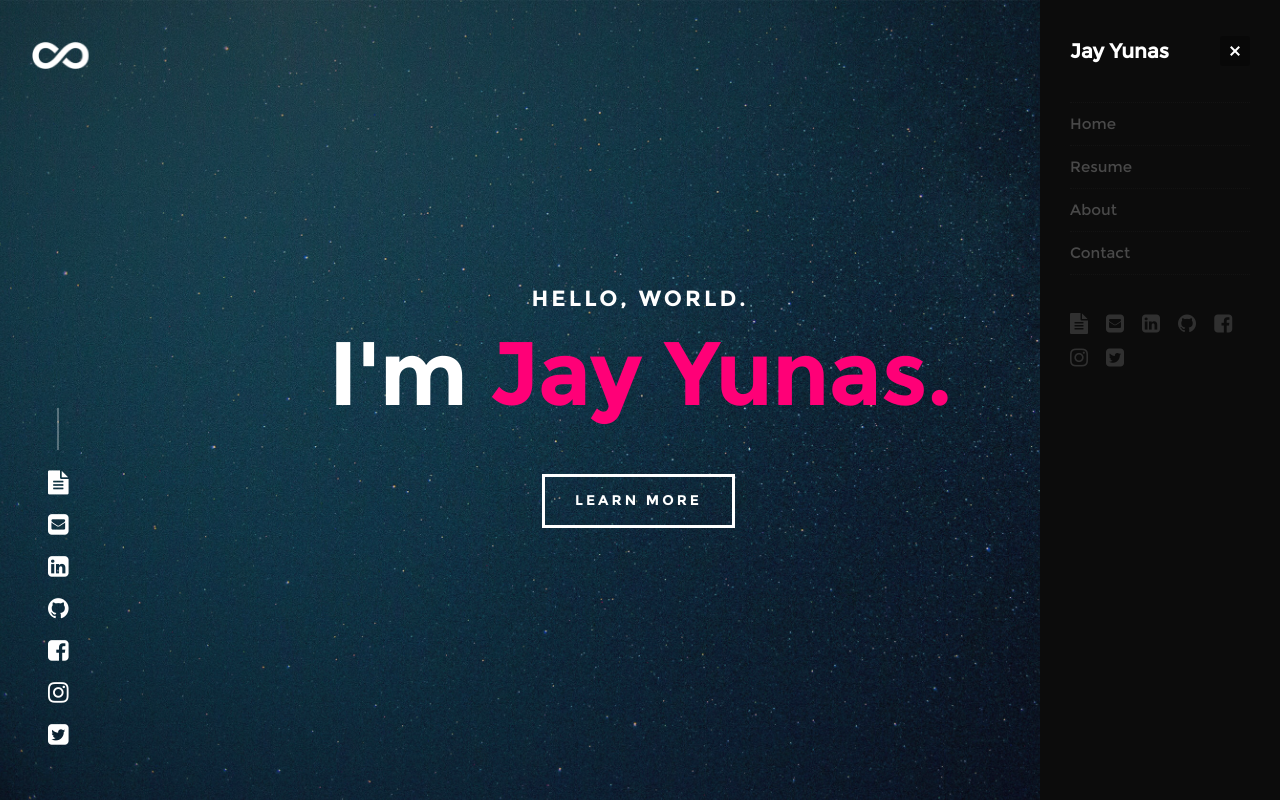
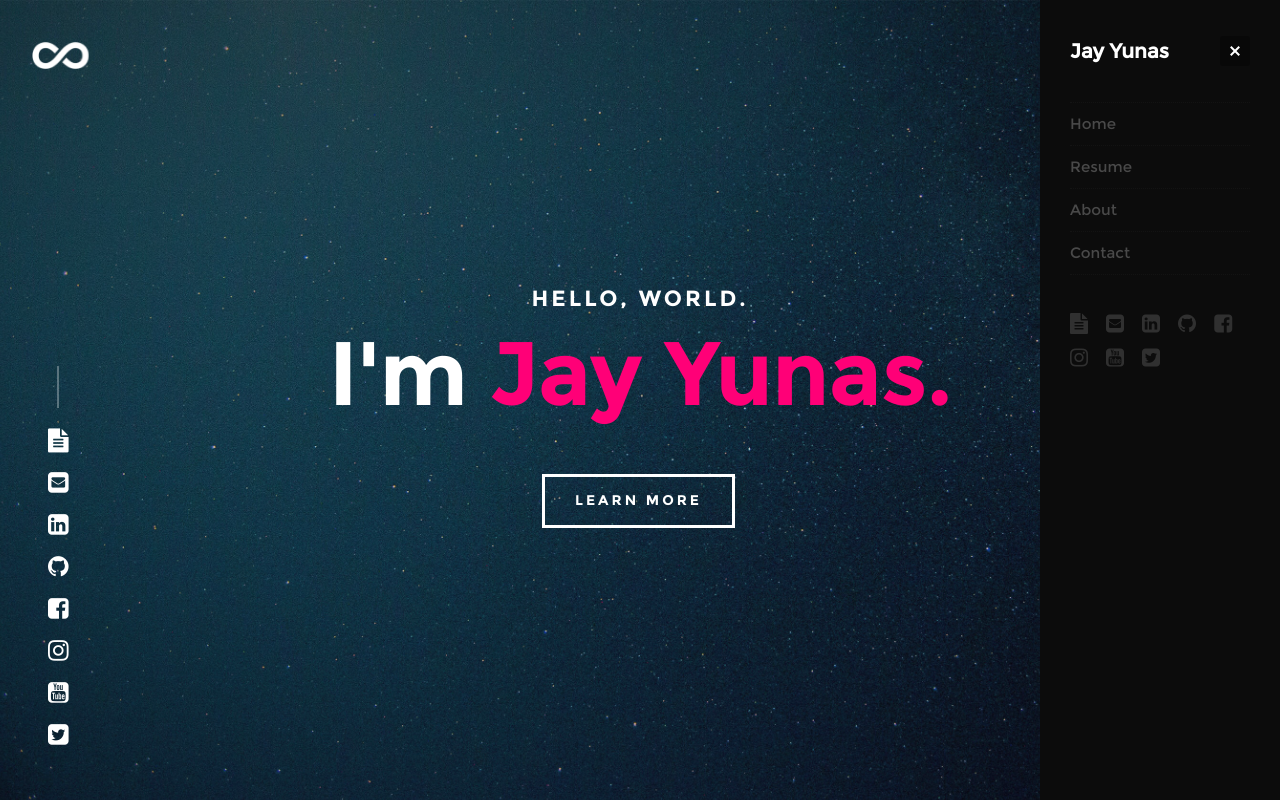
Before and after one commit to jayyunas/jayyunas.github.io, a plain HTML site: page index.html in a window 1280 px wide. Both pictures are taken after a click on the link "MENU". Shown: the top 800 px of the page. Drawn offline with Linux system fonts and the light colour scheme.

Commit message:
updating video

```diff
--- a/index.html
+++ b/index.html
@@ -90,6 +90,11 @@
                 </li>
 
                 <li class="animate-intro">
+                    <a href="https://www.youtube.com/channel/UCEfgKLclbGy6G7-6Tn3-UHg"><i class="fa fa-youtube-square"></i></a>
+                </li>
+
+
+                <li class="animate-intro">
                     <a href="https://www.twitter.com/jayyunas"><i class="fa fa-twitter-square"></i></a>
                 </li>
 
@@ -141,9 +146,11 @@
             <li class="animate-intro">
                 <a href="resume/Jay Yunas Resume.pdf"><i class="fa fa-file-text"></i></a>
             </li>
+
             <li class="animate-intro">
                 <a href="mailto:jayyunas@gmail.com"><i class="fa fa-envelope-square"></i></a>
             </li>
+
             <li class="animate-intro">
                 <a href="https://www.linkedin.com/in/jayyunas/"><i class="fa fa-linkedin-square"></i></a>
             </li>
@@ -158,6 +165,10 @@
 
             <li class="animate-intro">
                 <a href="https://www.instagram.com/jayyunas"><i class="fa fa-instagram"></i></a>
+            </li>
+
+            <li class="animate-intro">
+                <a href="https://www.youtube.com/jayyunas"><i class="fa fa-youtube-square"></i></a>
             </li>
 
             <li class="animate-intro">
@@ -280,7 +291,7 @@
 
         <div class="row half-bottom">
             <div class="fluid-video-wrapper">
-                <iframe width="500" height="281" src="https://www.youtube-nocookie.com/embed/NJmHZiScFsY?controls=0" frameborder="0" allow="accelerometer; encrypted-media; gyroscope; picture-in-picture" allowfullscreen></iframe>
+                <iframe width="560" height="315" src="https://www.youtube-nocookie.com/embed/9TfK-CcYkAE?controls=0" frameborder="0" allow="accelerometer; autoplay; encrypted-media; gyroscope; picture-in-picture" allowfullscreen></iframe>
             </div>
         </div>
 
```
Also changed, not shown: 2 other files.
